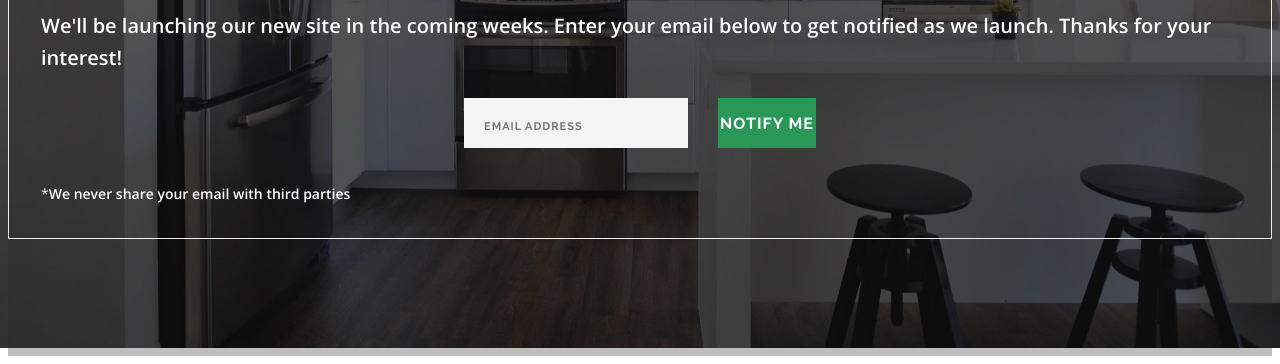
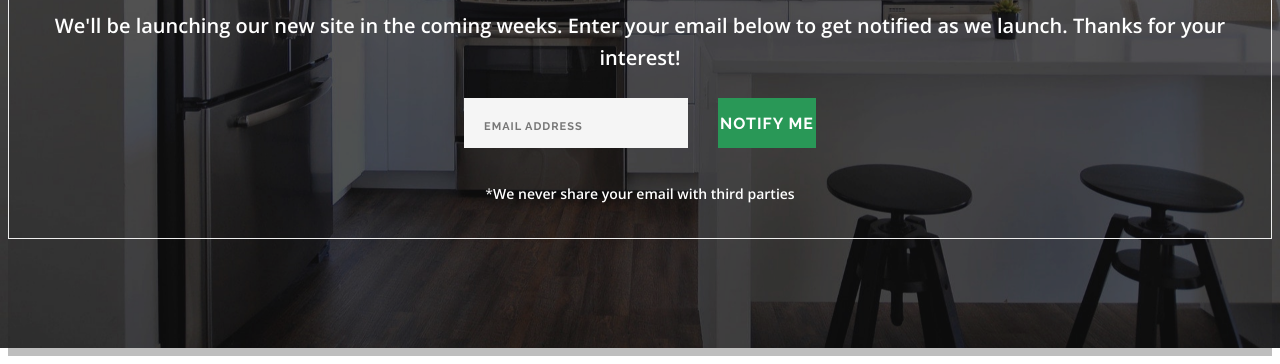
Before and after one commit to thevige/NoTouchTags_Site, a website: page index.html in a window 1280 px wide. Shown: the part 452-816 px from the top of the page. Drawn offline with nearby package versions, Linux system fonts and the light colour scheme.

Commit message:
fix centering

```diff
--- a/css/custom.css
+++ b/css/custom.css
@@ -162,3 +162,7 @@ p.disclaimer {
     margin-bottom: 18px !important;
   }
 }
+
+.text-center {
+  text-align: center;
+}
```
